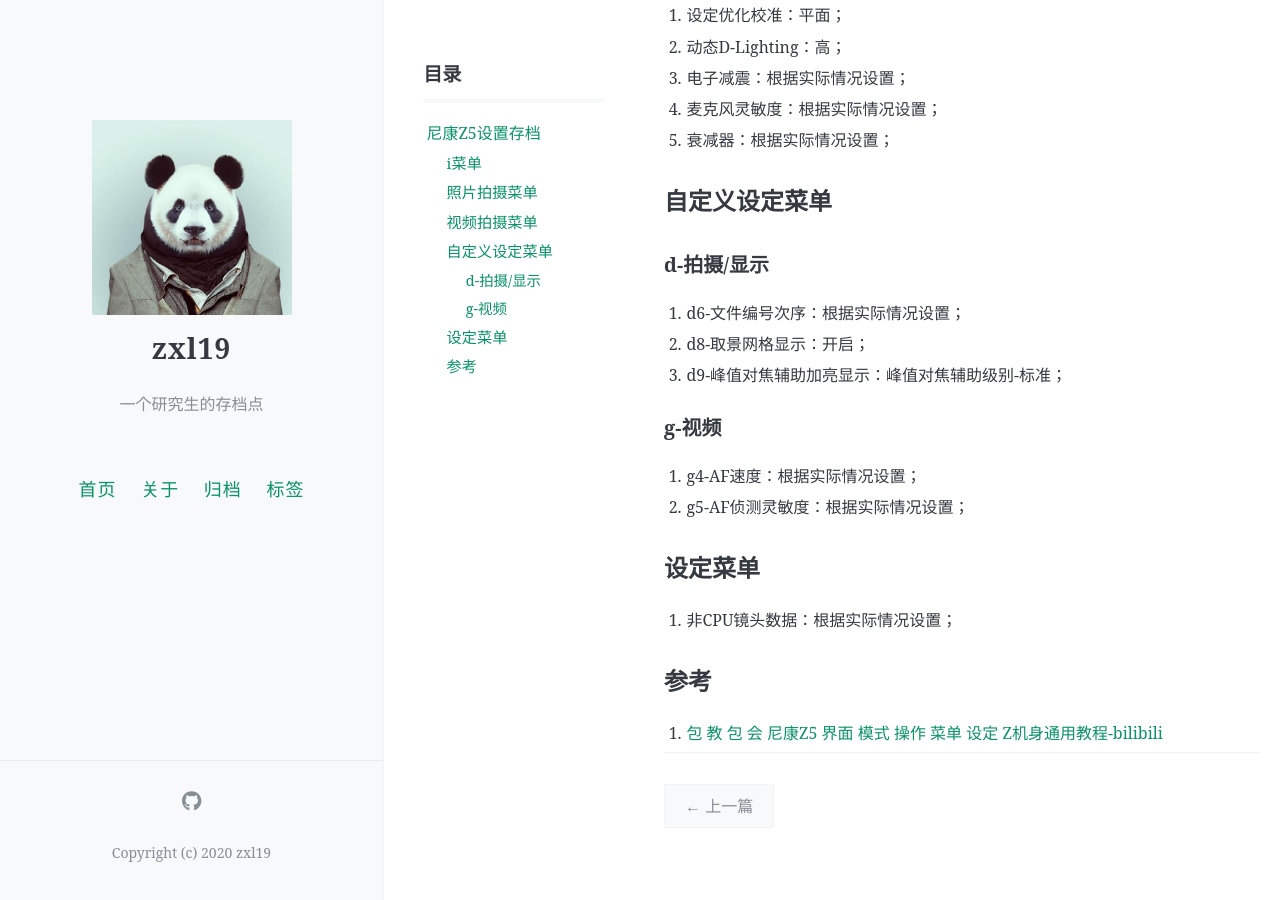
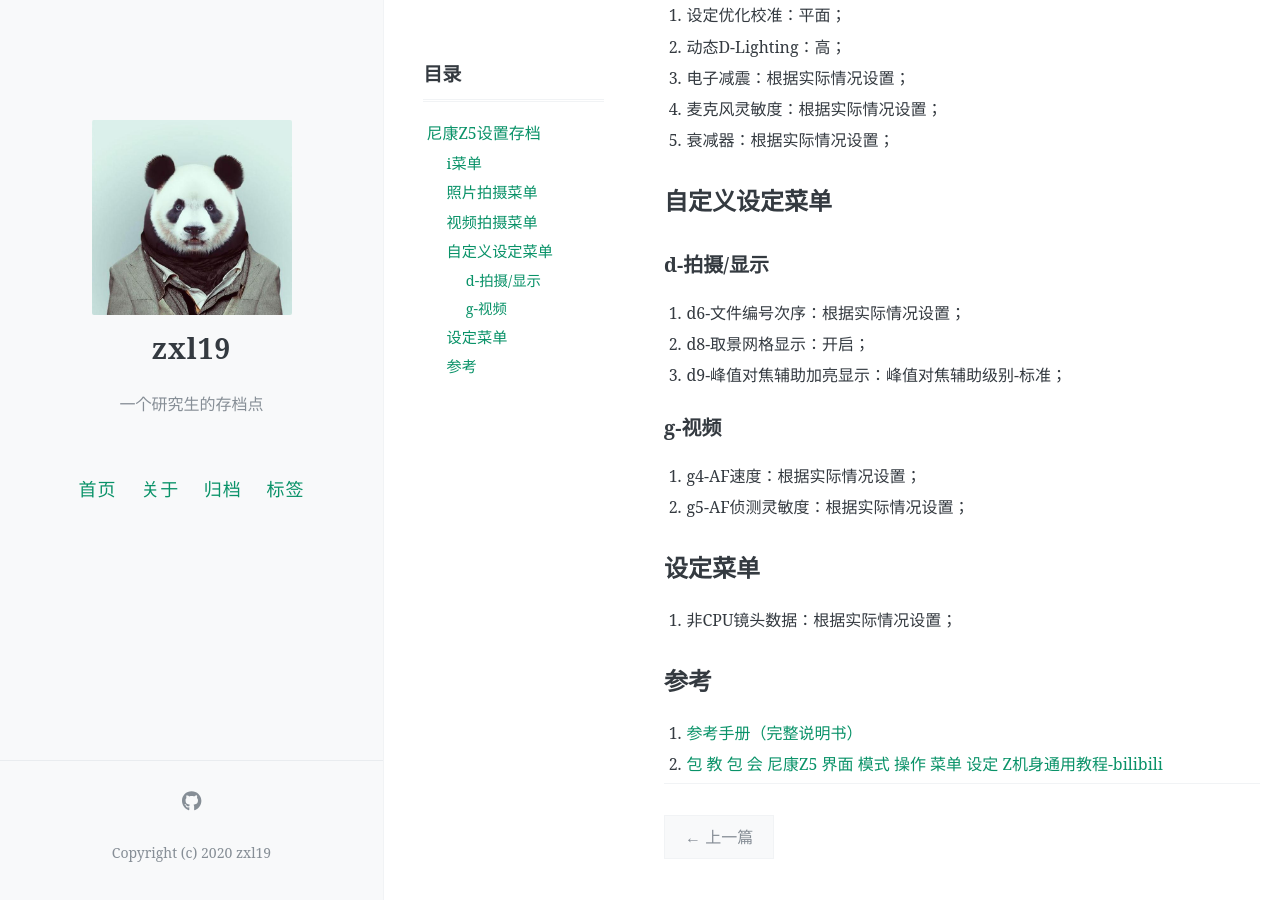
Before and after one commit to zxl19/zxl19.github.io, a Jekyll site: the page built from _posts/2022-06-05-z5-setup.md, in a window 1280 px wide and 900 px high, scrolled down 705 px. Built offline with Jekyll 4.4.1, drawn with Linux system fonts in a browser that asks for light colours; comment, search, counter and statistics services are not loaded; before the commit the page ends 1573 px from its top, so only the background shows below that.

Commit message:
Update 2022-06-05-z5-setup.md

```diff
--- a/_posts/2022-06-05-z5-setup.md
+++ b/_posts/2022-06-05-z5-setup.md
@@ -55,4 +55,5 @@ pinned: false
 
 ## 参考
 
-1. [包 教 包 会 尼康Z5 界面 模式 操作 菜单 设定 Z机身通用教程-bilibili](https://www.bilibili.com/video/BV1iS4y1N77P)
+1. [参考手册（完整说明书）](https://downloadcenter.nikonimglib.com/zh-cn/products/552/Z_5.html)
+2. [包 教 包 会 尼康Z5 界面 模式 操作 菜单 设定 Z机身通用教程-bilibili](https://www.bilibili.com/video/BV1iS4y1N77P)
```
